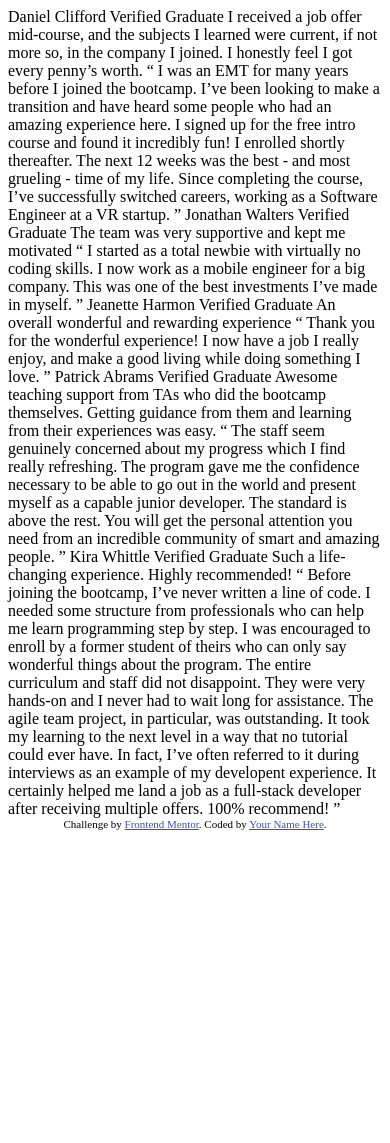
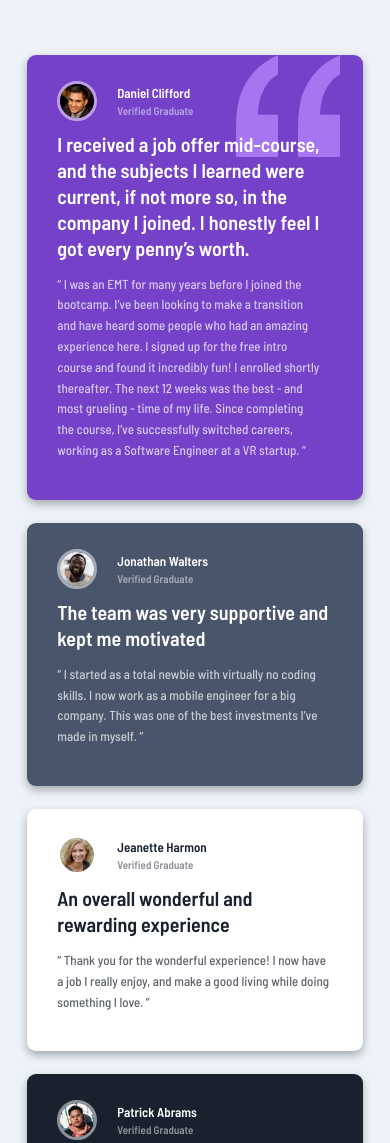
Before and after one commit to osmonoh/frontend-mentor-challenge-6, a plain HTML site: page index.html in a window 390 px wide. Shown: the top 1143 px of the page. Before the commit the page ends 844 px from the top, so only its background shows below. Drawn offline with Linux system fonts and the light colour scheme.

Commit message:
mobile version

```diff
--- a/index.html
+++ b/index.html
@@ -1,76 +1,150 @@
 <!DOCTYPE html>
 <html lang="en">
   <head>
-  <meta charset="UTF-8">
-  <meta name="viewport" content="width=device-width, initial-scale=1.0"> <!-- displays site properly based on user's device -->
-
-  <link rel="icon" type="image/png" sizes="32x32" href="./images/favicon-32x32.png">
+    <meta charset="UTF-8" />
+    <meta name="viewport" content="width=device-width, initial-scale=1.0" />
 
     <title>Frontend Mentor | [Challenge Name Here]</title>
-
-  <!-- Feel free to remove these styles or customise in your own stylesheet 👍 -->
-  <style>
-    .attribution { font-size: 11px; text-align: center; }
-    .attribution a { color: hsl(228, 45%, 44%); }
-  </style>
+    <link
+      rel="icon"
+      type="image/png"
+      sizes="32x32"
+      href="./images/favicon-32x32.png"
+    />
+    <link rel="preconnect" href="https://fonts.gstatic.com" />
+    <link
+      href="https://fonts.googleapis.com/css2?family=Barlow+Semi+Condensed:wght@500;600&display=swap"
+      rel="stylesheet"
+    />
+    <link rel="stylesheet" href="style.css" />
   </head>
   <body>
-  Daniel Clifford
-  Verified Graduate
-
-  I received a job offer mid-course, and the subjects I learned were current, if not more so,
-  in the company I joined. I honestly feel I got every penny’s worth.
-
-  “ I was an EMT for many years before I joined the bootcamp. I’ve been looking to make a
-  transition and have heard some people who had an amazing experience here. I signed up
-  for the free intro course and found it incredibly fun! I enrolled shortly thereafter.
-  The next 12 weeks was the best - and most grueling - time of my life. Since completing
-  the course, I’ve successfully switched careers, working as a Software Engineer at a VR startup. ”
-
-  Jonathan Walters
-  Verified Graduate
-
+    <div class="page">
+      <main class="main">
+        <article class="card card-1">
+          <header class="card-header">
+            <div class="thumbnail">
+              <img src="/images/image-daniel.jpg" alt="daniel" />
+            </div>
+            <div class="card-title">
+              <h3 class="name">Daniel Clifford</h3>
+              <h5 class="graduate">Verified Graduate</h5>
+            </div>
+          </header>
+          <div class="card-content">
+            <h1 class="card-headline">
+              I received a job offer mid-course, and the subjects I learned were
+              current, if not more so, in the company I joined. I honestly feel
+              I got every penny’s worth.
+            </h1>
+            <p class="card-text">
+              “ I was an EMT for many years before I joined the bootcamp. I’ve
+              been looking to make a transition and have heard some people who
+              had an amazing experience here. I signed up for the free intro
+              course and found it incredibly fun! I enrolled shortly thereafter.
+              The next 12 weeks was the best - and most grueling - time of my
+              life. Since completing the course, I’ve successfully switched
+              careers, working as a Software Engineer at a VR startup. ”
+            </p>
+          </div>
+        </article>
+        <article class="card card-2">
+          <header class="card-header">
+            <div class="thumbnail">
+              <img src="/images/image-jonathan.jpg" alt="jonathan" />
+            </div>
+            <div class="card-title">
+              <h3 class="name">Jonathan Walters</h3>
+              <h5 class="graduate">Verified Graduate</h5>
+            </div>
+          </header>
+          <h1 class="card-headline">
             The team was very supportive and kept me motivated
-
-  “ I started as a total newbie with virtually no coding skills. I now work as a mobile engineer
-  for a big company. This was one of the best investments I’ve made in myself. ”
-
-  Jeanette Harmon
-  Verified Graduate
-
+          </h1>
+          <p class="card-text">
+            “ I started as a total newbie with virtually no coding skills. I now
+            work as a mobile engineer for a big company. This was one of the
+            best investments I’ve made in myself. ”
+          </p>
+        </article>
+        <article class="card card-3">
+          <header class="card-header">
+            <div class="thumbnail">
+              <img src="/images/image-jeanette.jpg" alt="jeanette" />
+            </div>
+            <div class="card-title">
+              <h3 class="name">Jeanette Harmon</h3>
+              <h5 class="graduate">Verified Graduate</h5>
+            </div>
+          </header>
+          <h1 class="card-headline">
             An overall wonderful and rewarding experience
-
-  “ Thank you for the wonderful experience! I now have a job I really enjoy, and make a good living
-  while doing something I love. ”
-
-  Patrick Abrams
-  Verified Graduate
-
-  Awesome teaching support from TAs who did the bootcamp themselves. Getting guidance from them and
-  learning from their experiences was easy.
-
-  “ The staff seem genuinely concerned about my progress which I find really refreshing. The program
-  gave me the confidence necessary to be able to go out in the world and present myself as a capable
-  junior developer. The standard is above the rest. You will get the personal attention you need from
-  an incredible community of smart and amazing people. ”
-
-  Kira Whittle
-  Verified Graduate
-
+          </h1>
+          <p class="card-text">
+            “ Thank you for the wonderful experience! I now have a job I really
+            enjoy, and make a good living while doing something I love. ”
+          </p>
+        </article>
+        <article class="card card-4">
+          <header class="card-header">
+            <div class="thumbnail">
+              <img src="/images/image-patrick.jpg" alt="patrick" />
+            </div>
+            <div class="card-title">
+              <h3 class="name">Patrick Abrams</h3>
+              <h5 class="graduate">Verified Graduate</h5>
+            </div>
+          </header>
+          <h1 class="card-headline">
+            Awesome teaching support from TAs who did the bootcamp themselves.
+            Getting guidance from them and learning from their experiences was
+            easy.
+          </h1>
+          <p class="card-text">
+            “ The staff seem genuinely concerned about my progress which I find
+            really refreshing. The program gave me the confidence necessary to
+            be able to go out in the world and present myself as a capable
+            junior developer. The standard is above the rest. You will get the
+            personal attention you need from an incredible community of smart
+            and amazing people. ”
+          </p>
+        </article>
+        <article class="card card-5">
+          <header class="card-header">
+            <div class="thumbnail">
+              <img src="/images/image-daniel.jpg" alt="daniel" />
+            </div>
+            <div class="card-title">
+              <h3 class="name">Kira Whittle</h3>
+              <h5 class="graduate">Verified Graduate</h5>
+            </div>
+          </header>
+          <h1 class="card-headline">
             Such a life-changing experience. Highly recommended!
-
-  “ Before joining the bootcamp, I’ve never written a line of code. I needed some structure from
-  professionals who can help me learn programming step by step. I was encouraged to enroll by a former
-  student of theirs who can only say wonderful things about the program. The entire curriculum and staff
-  did not disappoint. They were very hands-on and I never had to wait long for assistance. The agile team
-  project, in particular, was outstanding. It took my learning to the next level in a way that no tutorial
-  could ever have. In fact, I’ve often referred to it during interviews as an example of my developent
-  experience. It certainly helped me land a job as a full-stack developer after receiving multiple offers.
-  100% recommend! ”
+          </h1>
+          <p class="card-text">
+            “ Before joining the bootcamp, I’ve never written a line of code. I
+            needed some structure from professionals who can help me learn
+            programming step by step. I was encouraged to enroll by a former
+            student of theirs who can only say wonderful things about the
+            program. The entire curriculum and staff did not disappoint. They
+            were very hands-on and I never had to wait long for assistance. The
+            agile team project, in particular, was outstanding. It took my
+            learning to the next level in a way that no tutorial could ever
+            have. In fact, I’ve often referred to it during interviews as an
+            example of my developent experience. It certainly helped me land a
+            job as a full-stack developer after receiving multiple offers. 100%
+            recommend! ”
+          </p>
+        </article>
+      </main>
 
       <div class="attribution">
-    Challenge by <a href="https://www.frontendmentor.io?ref=challenge" target="_blank">Frontend Mentor</a>.
-    Coded by <a href="#">Your Name Here</a>.
+        Challenge by
+        <a href="https://www.frontendmentor.io?ref=challenge" target="_blank"
+          >Frontend Mentor</a
+        >. Coded by <a href="#">Your Name Here</a>.
+      </div>
     </div>
   </body>
 </html>
--- a/style.css
+++ b/style.css
@@ -0,0 +1,149 @@
+/*
+
+Colors
+    Primary
+        Moderate violet: hsl(263, 55%, 52%)
+        Very dark grayish blue: hsl(217, 19%, 35%)
+        Very dark blackish blue: hsl(219, 29%, 14%)
+        White: hsl(0, 0%, 100%)
+
+    Neutral
+        Light gray: hsl(0, 0%, 81%)
+        Light grayish blue: hsl(210, 46%, 95%)
+
+    Note for text colors:
+        - "Verified Graduate" has the same color as the person's name with 50% opacity
+        - Review paragraphs inside the quotations have the same color as well, but are at 70% opacity
+
+Typography
+    Body Copy
+        Font size: 13px
+    Font
+        Family: Barlow Semi Condensed
+        Weights: 500, 600
+
+*/
+
+* {
+  box-sizing: border-box;
+  margin: 0;
+  padding: 0;
+}
+
+html {
+  font-size: 62.5%;
+}
+
+body {
+  font-family: "Barlow Semi Condensed", sans-serif;
+  font-size: 1.3rem;
+  font-weight: 500;
+}
+
+.page {
+  background-color: hsl(210, 46%, 95%);
+  padding: 14% 7%;
+}
+
+.main {
+  display: grid;
+  gap: 2.3rem;
+}
+
+.card {
+  box-shadow: 0 4px 8px hsla(0, 0%, 0%, 0.3);
+  border-radius: 9px;
+  padding: 2.6rem 3rem;
+  color: hsl(0, 0%, 100%);
+}
+
+.card-1 {
+  background-color: hsl(263, 55%, 52%);
+  background-image: url(/images/bg-pattern-quotation.svg);
+  background-repeat: no-repeat;
+  background-position: top right 10%;
+}
+
+.card-2 {
+  background-color: hsl(217, 19%, 35%);
+}
+
+.card-3,
+.card-5 {
+  background-color: hsl(0, 0%, 100%);
+  color: hsl(219, 29%, 14%);
+}
+
+.card-4 {
+  background-color: hsl(219, 29%, 14%);
+}
+
+.thumbnail {
+  width: 4rem;
+}
+
+.thumbnail img {
+  display: block;
+  width: 100%;
+  border: 3px solid hsla(0, 0%, 100%, 0.5);
+  border-radius: 50%;
+  overflow: hidden;
+}
+
+.card-header {
+  margin-bottom: 1rem;
+  display: flex;
+  align-items: center;
+  gap: 2rem;
+}
+
+.card-title {
+  display: flex;
+  flex-direction: column;
+  gap: 0.3rem;
+}
+
+.name {
+  font-size: 1.3rem;
+  font-weight: 600;
+}
+
+.graduate {
+  color: hsla(0, 0%, 100%, 0.5);
+  font-size: 1.1rem;
+}
+
+.card-3 .graduate,
+.card-5 .graduate {
+  color: hsla(217, 30%, 14%, 0.5);
+}
+
+.card-content {
+  width: 96%;
+}
+
+.card-headline {
+  margin-bottom: 1.3rem;
+  line-height: 1.3;
+  font-size: 2rem;
+  font-weight: 600;
+}
+
+.card-text {
+  margin-bottom: 1.3rem;
+  line-height: 1.6;
+  color: hsla(0, 0%, 100%, 0.7);
+}
+
+.card-3 .card-text,
+.card-5 .card-text {
+  color: hsla(217, 30%, 14%, 0.7);
+}
+
+.attribution {
+  font-size: 11px;
+  text-align: center;
+}
+.attribution a {
+  color: hsl(228, 45%, 44%);
+}
```
Lines whose indentation alone changed are shown as unchanged.
